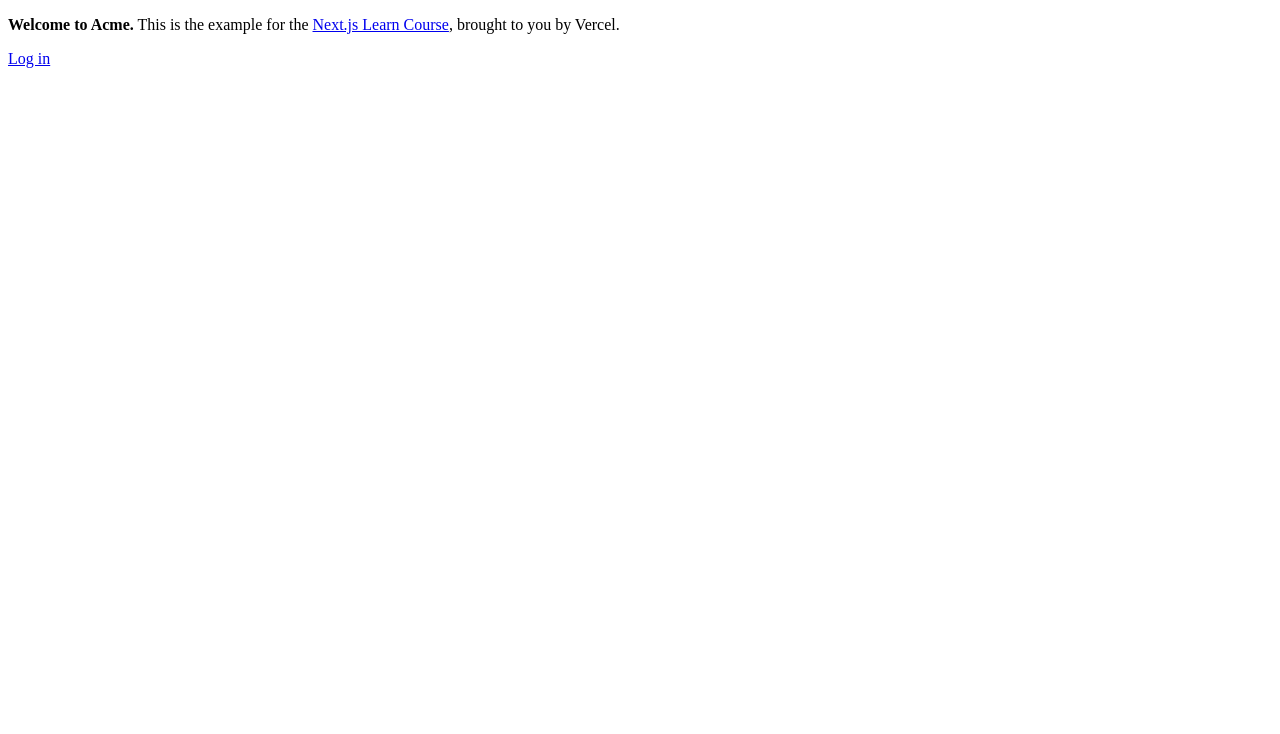
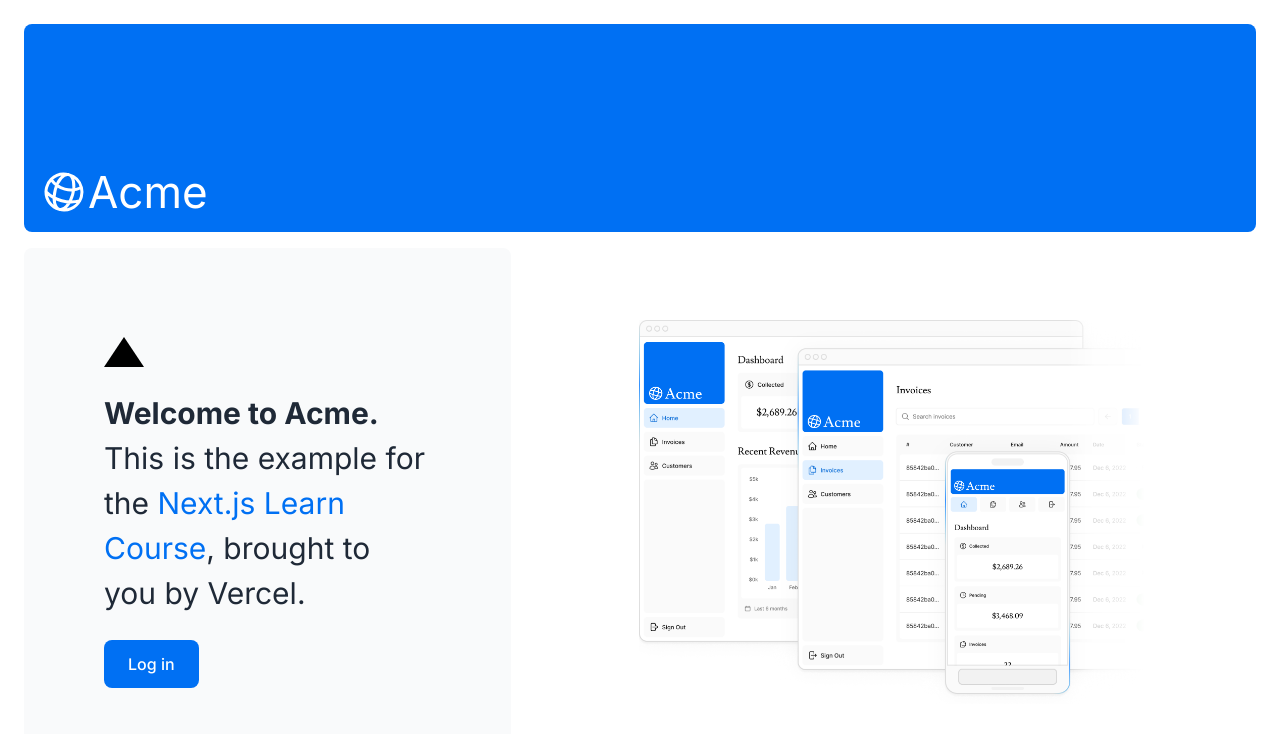
Before and after one commit to chenziggy/nextjs-dashboard, a Next.js app: page / in a window 1280 px wide. Shown: the top 734 px of the page. Built offline with nearby package versions, Linux system fonts and the light colour scheme.

Commit message:
feat: init

```diff
--- /dev/null
+++ b/app/dashboard/customers/page.tsx
@@ -0,0 +1,3 @@
+export default function Page() {
+  return <p>Customers Page</p>;
+}
--- /dev/null
+++ b/app/dashboard/invoices/page.tsx
@@ -0,0 +1,3 @@
+export default function Page() {
+  return <p>Incoices Page</p>;
+}
--- /dev/null
+++ b/app/dashboard/layout.tsx
@@ -0,0 +1,12 @@
+import SideNav from '@/app/ui/dashboard/sidenav';
+
+export default function Layout({ children }: { children: React.ReactNode }) {
+  return (
+    <div className="flex h-screen flex-col md:flex-row md:overflow-hidden">
+      <div className="w-full flex-none md:w-64">
+        <SideNav />
+      </div>
+      <div className="flex-grow p-6 md:overflow-y-auto md:p-12">{children}</div>
+    </div>
+  );
+}
--- /dev/null
+++ b/app/dashboard/page.tsx
@@ -0,0 +1,3 @@
+export default function Page() {
+  return <p>Dashboard Page</p>;
+}
--- a/app/layout.tsx
+++ b/app/layout.tsx
@@ -1,3 +1,6 @@
+import '@/app/ui/global.css'
+import { inter } from '@/app/ui/fonts'
+
 export default function RootLayout({
   children,
 }: {
@@ -5,7 +8,7 @@ export default function RootLayout({
 }) {
   return (
     <html lang="en">
-      <body>{children}</body>
+      <body className={`${inter.className} antialiased`}>{children}</body>
     </html>
   );
 }
--- a/app/page.tsx
+++ b/app/page.tsx
@@ -1,15 +1,19 @@
 import AcmeLogo from '@/app/ui/acme-logo';
-
+import { lusitana } from '@/app/ui/fonts';
+import Image  from 'next/image'
 import Link from 'next/link';
 export default function Page() {
   return (
     <main className="flex min-h-screen flex-col p-6">
       <div className="flex h-20 shrink-0 items-end rounded-lg bg-blue-500 p-4 md:h-52">
-        {/* <AcmeLogo /> */}
+        <AcmeLogo />
       </div>
       <div className="mt-4 flex grow flex-col gap-4 md:flex-row">
         <div className="flex flex-col justify-center gap-6 rounded-lg bg-gray-50 px-6 py-10 md:w-2/5 md:px-20">
-          <p className={`text-xl text-gray-800 md:text-3xl md:leading-normal`}>
+        <div
+          className="h-0 w-0 border-b-[30px] border-l-[20px] border-r-[20px] border-b-black border-l-transparent border-r-transparent"
+        />
+          <p className={`${lusitana.className} text-xl text-gray-800 md:text-3xl md:leading-normal`}>
             <strong>Welcome to Acme.</strong> This is the example for the{' '}
             <a href="https://nextjs.org/learn/" className="text-blue-500">
               Next.js Learn Course
@@ -25,6 +29,20 @@ export default function Page() {
         </div>
         <div className="flex items-center justify-center p-6 md:w-3/5 md:px-28 md:py-12">
           {/* Add Hero Images Here */}
+          <Image
+        src="/hero-desktop.png"
+        width={1000}
+        height={760}
+        className='hidden md:block'
+        alt="Screenshots of the dashboard project showing desktop and mobile versions"
+      />
+      <Image
+        src="/hero-mobile.png"
+        width={560}
+        height={620}
+        className='block md:hidden'
+        alt="Screenshots of the dashboard project showing desktop and mobile versions"
+      />
         </div>
       </div>
     </main>
--- /dev/null
+++ b/app/ui/fonts.ts
@@ -0,0 +1,5 @@
+import { Inter } from 'next/font/google'
+
+export const inter = Inter({ subsets: ['latin']})
+
+export const lusitana = Inter({ weight: ['400'],  subsets: ['latin']})
```
